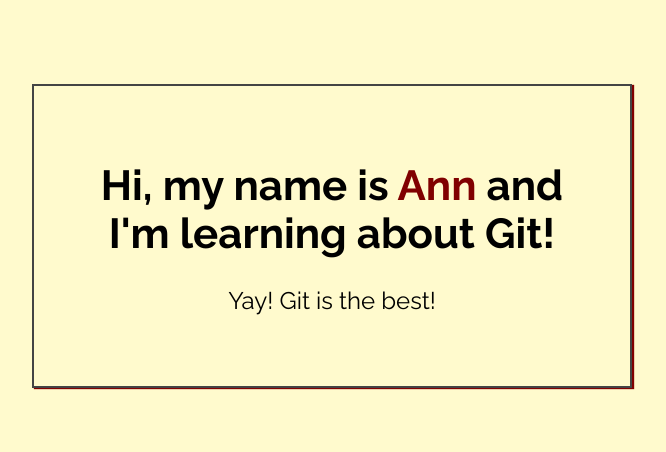
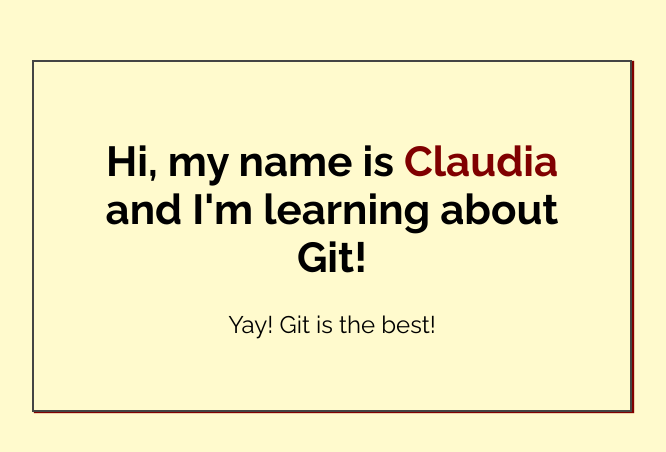
Before and after one commit to claudia-f/my-first-repo, a plain HTML site: page index.html in a window 1280 px wide. Shown: the part 164-616 px from the top of the page, without its empty margins (308-974 px from the left). Drawn offline with Linux system fonts and the light colour scheme.

Commit message:
Changed the name

```diff
--- a/index.html
+++ b/index.html
@@ -14,7 +14,7 @@
 <body>
 
     <div class="greeting">
-        <h1>Hi, my name is <span class="highlight">Ann</span> and I'm learning about Git! </h1>
+        <h1>Hi, my name is <span class="highlight">Claudia</span> and I'm learning about Git! </h1>
 
         <p>Yay! Git is the best!</p>
     </div>
```
